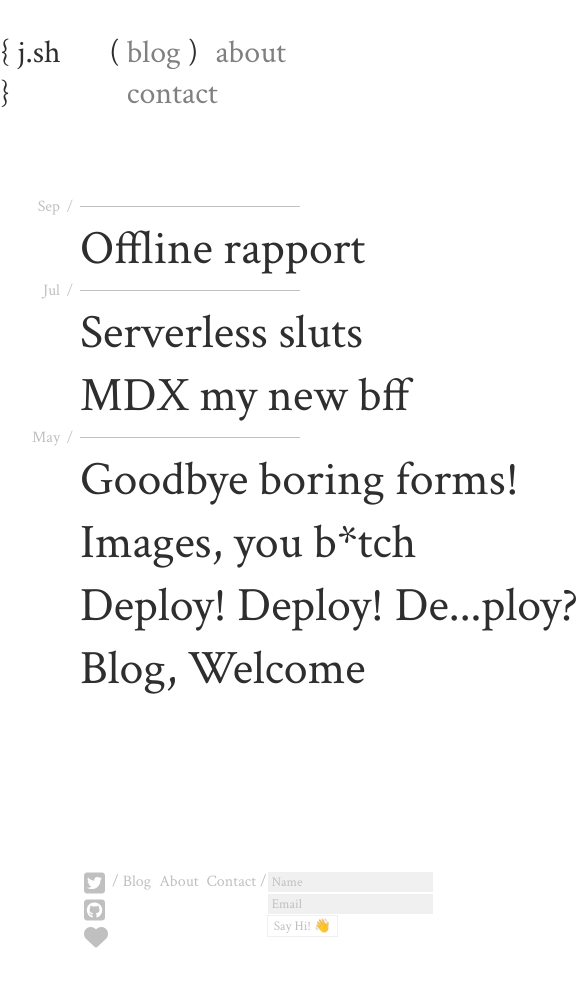
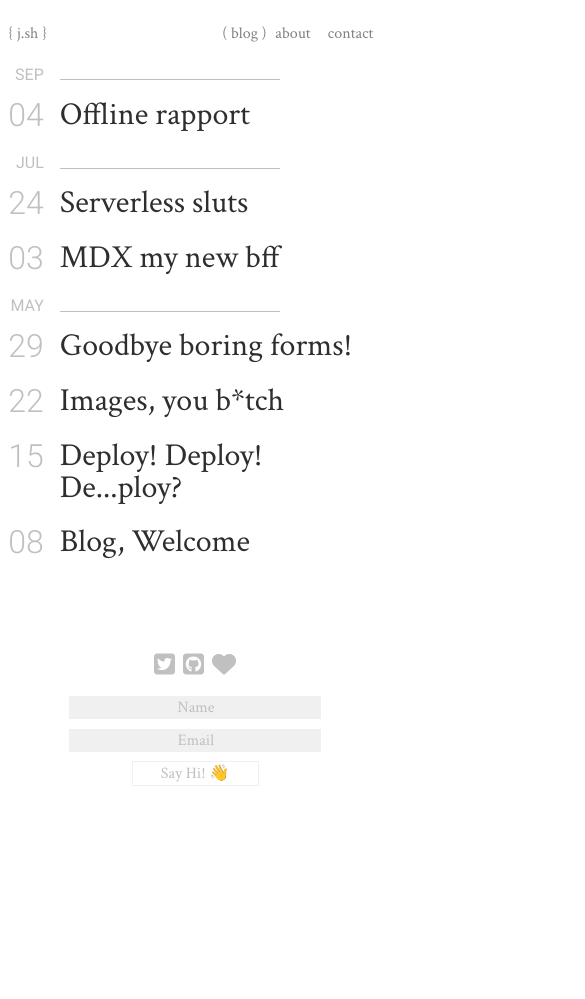
Before and after one commit to joshuason/blog, a Gatsby site: page / in a window 390 px wide. Shown: the top 999 px of the page, 585 px wide, since content can reach past the window. After the commit the page ends 844 px from the top, so only its background shows below. Built offline with nearby package versions, Linux system fonts and the light colour scheme; Gatsby itself is replaced by a stand-in of ours.

Commit message:
edit footer for mobile

```diff
--- a/gatsby-config.js
+++ b/gatsby-config.js
@@ -6,8 +6,8 @@ module.exports = {
   },
   plugins: [
     // Necessary plugins or else it breaks...
-    `gatsby-transformer-sharp`,
-    `gatsby-plugin-sharp`,
+    `gatsby-transformer-sharp`, // finds image files to transform into sharp nodes
+    `gatsby-plugin-sharp`, // processes images
     // Functional plugins which provide functions (eg app like feel, ability to edit head tags)
     `gatsby-plugin-react-helmet`,
     `gatsby-plugin-catch-links`,
--- a/src/css/footer.scss
+++ b/src/css/footer.scss
@@ -16,8 +16,7 @@
       color: $base-color;
     }
     a:hover,
-    i:hover,
-    .SignupForm input::placeholder {
+    i:hover {
       color: $primary-color;
     }
   }
--- a/src/css/index.scss
+++ b/src/css/index.scss
@@ -20,7 +20,7 @@ body {
   // height: 100vh;
 }
 
-@media screen and (min-width: $mobile-min-width) and (max-width: $mobile-max-width) and (-webkit-min-device-pixel-ratio: 2) and (orientation: portrait) {
+@media screen and (min-width: $mobile-min-width) and (max-width: $mobile-max-width) /* and (-webkit-min-device-pixel-ratio: 2) and (orientation: portrait) */ {
   .container {
     width: 100vw;
     padding: 0.5rem;
@@ -36,10 +36,11 @@ body {
     }
 
     .Body {
-      width: 100%;
-      max-width: 100%;
-      display: flex;
-      flex-direction: column;
+      width: calc(100vw - 1rem);
+      max-width: calc(100vw - 1rem);
+      display: grid;
+      grid-template-columns: 1fr;
+      // overflow: hidden;
 
       .MonthDivider,
       .BlogPostPreview a {
@@ -47,7 +48,14 @@ body {
         grid-template-columns: 1fr 1rem 9fr;
       }
 
+      .MonthDivider,
+      .BlogPostPreview,
+      .BlogPostPreview a {
+        max-width: inherit;
+      }
+
       .MonthDivider {
+        margin-bottom: 0.25rem;
         .month {
           grid-area: 1 / 1 / span 1 / span 1;
           text-transform: uppercase;
@@ -63,20 +71,27 @@ body {
       }
 
       .BlogPostPreview {
-        a * {
-          font-size: 2rem;
-        }
-        .date {
-          grid-area: 1 / 1 / span 1 / span 1;
-          color: $secondary-color;
-        }
-        .title-blurb {
-          .title {
-            max-width: 100%;
+        margin-bottom: 0.75rem;
+        a {
+          * {
+            font-size: 2rem;
+            line-height: 2rem;
           }
           .blurb,
           .slash {
             display: none;
+          }
+          .date {
+            grid-area: 1 / 1 / span 1 / span 1;
+            color: $secondary-color;
+            align-self: start;
+          }
+          .title-blurb {
+            grid-area: 1 / 3 / span 1 / span 1;
+            align-self: start;
+            .title {
+              white-space: unset;
+            }
           }
         }
       }
@@ -102,10 +117,28 @@ body {
           display: none;
         }
 
+        .Socials {
+          margin-bottom: 1rem;
+        }
+
         .Form {
           .SignupForm form {
             display: flex;
             flex-flow: column;
+            align-items: center;
+
+            input,
+            button {
+              font-size: 1rem;
+              text-align: center;
+              margin-bottom: 0.5rem;
+            }
+            input {
+              width: calc(100% - 120px);
+            }
+            button {
+              width: calc((100% - 120px) / 2);
+            }
           }
         }
       }
--- a/src/pages/09-04-2020/index.mdx
+++ b/src/pages/09-04-2020/index.mdx
@@ -9,3 +9,5 @@ tags: []
 Call me naïve but why do I need offline support for my blog website? Like literally no-one is going to download it to their home screens so why do I need to complete this seemingly redundant objective?
 
 I’ve been entertaining this thought throughout the week of this challenge but I guess it’s just another skill to add to my arsenal. Although this task was basically to read two/three docs about PWA’s and install gatsby plugins manifest and offline. Then the usual listing them in the gatsby-config file, stating manifest prior to offline.
+
+Kinda goes to say, this task went on without a hitch.
```
